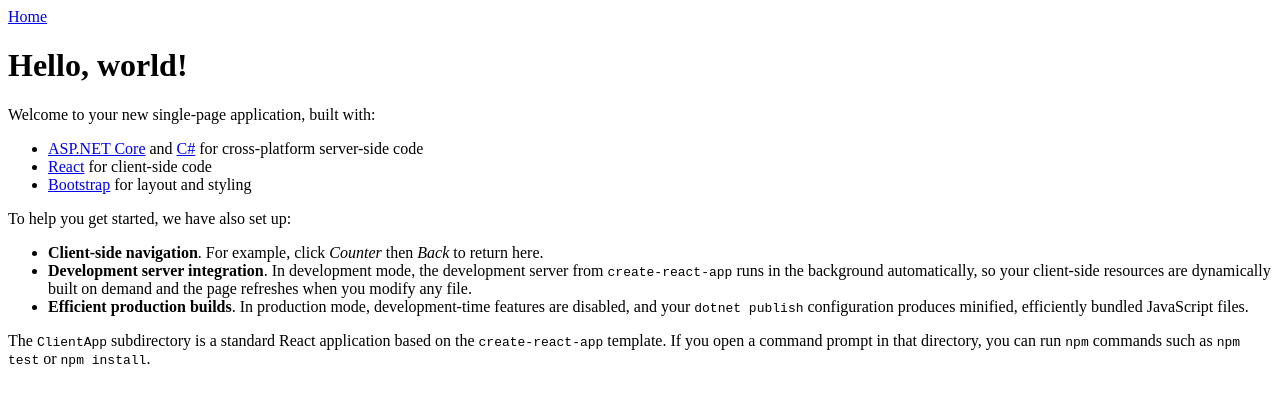
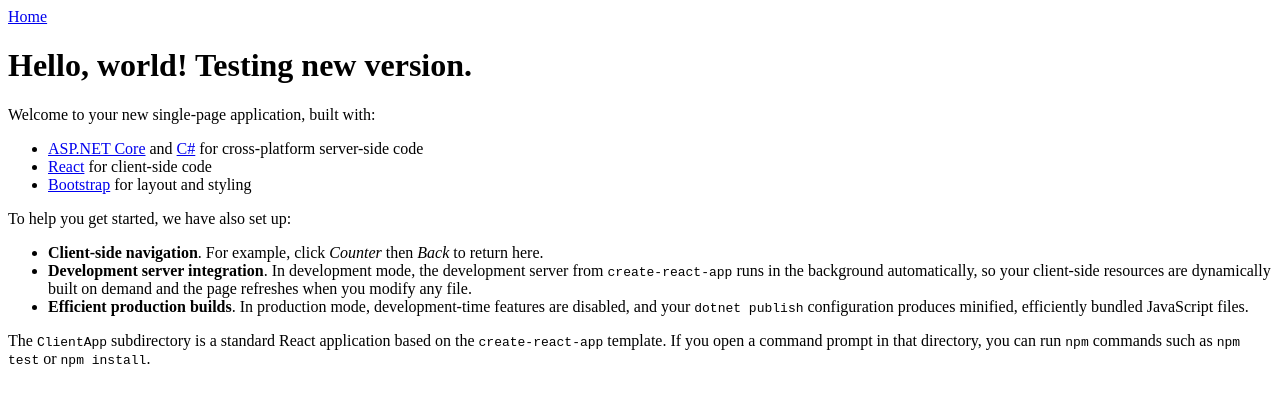
Before and after one commit to kgorbenko/overwurd, a React (Create React App) app in the folder src/Overwurd.Web/ClientApp/: page / in a window 1280 px wide. Shown: the top 406 px of the page. Built offline with nearby package versions, Linux system fonts and the light colour scheme.

Commit message:
Update Home.tsx

```diff
--- a/src/Overwurd.Web/ClientApp/src/components/Home.tsx
+++ b/src/Overwurd.Web/ClientApp/src/components/Home.tsx
@@ -2,7 +2,7 @@
 
 export const Home = () =>
     <div>
-        <h1>Hello, world!</h1>
+        <h1>Hello, world! Testing new version.</h1>
         <p>Welcome to your new single-page application, built with:</p>
         <ul>
             <li><a href="https://get.asp.net/">ASP.NET Core</a> and <a href="https://msdn.microsoft.com/en-us/library/67ef8sbd.aspx">C#</a> for cross-platform server-side code</li>
```
